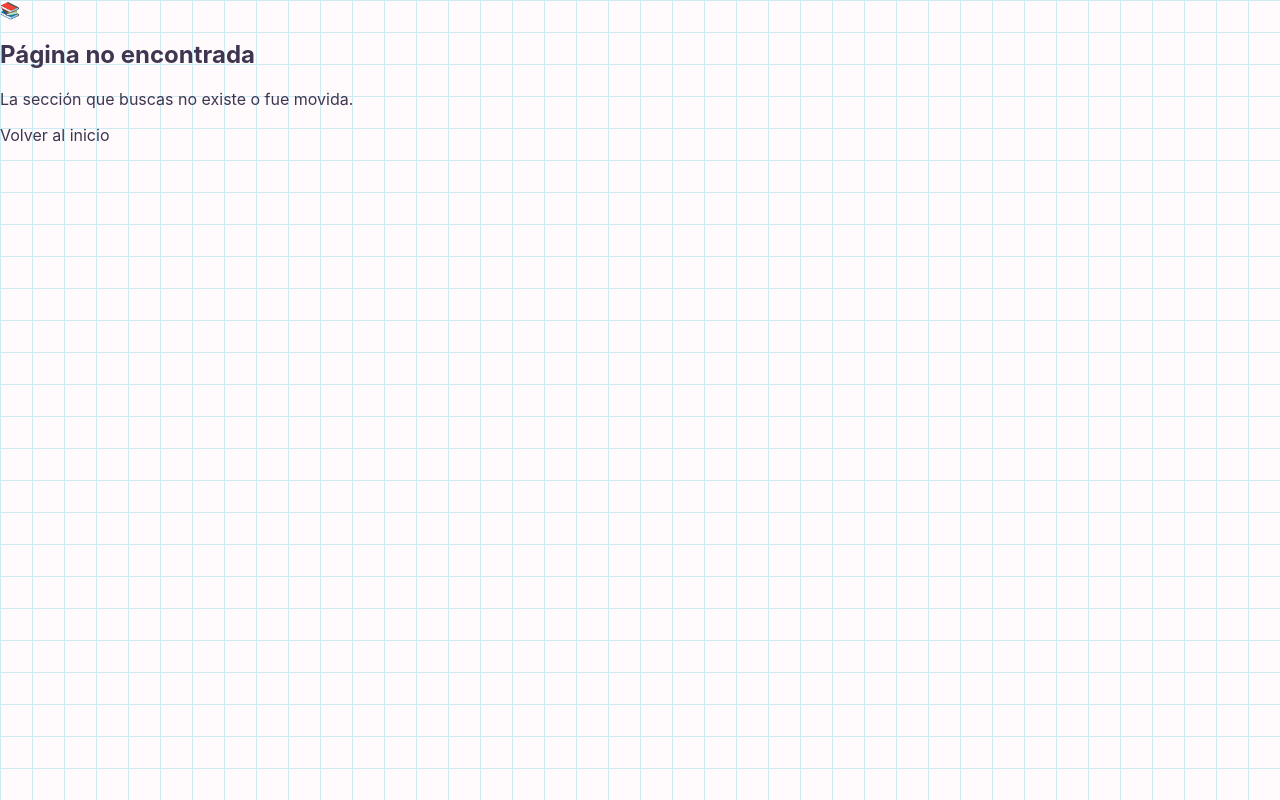
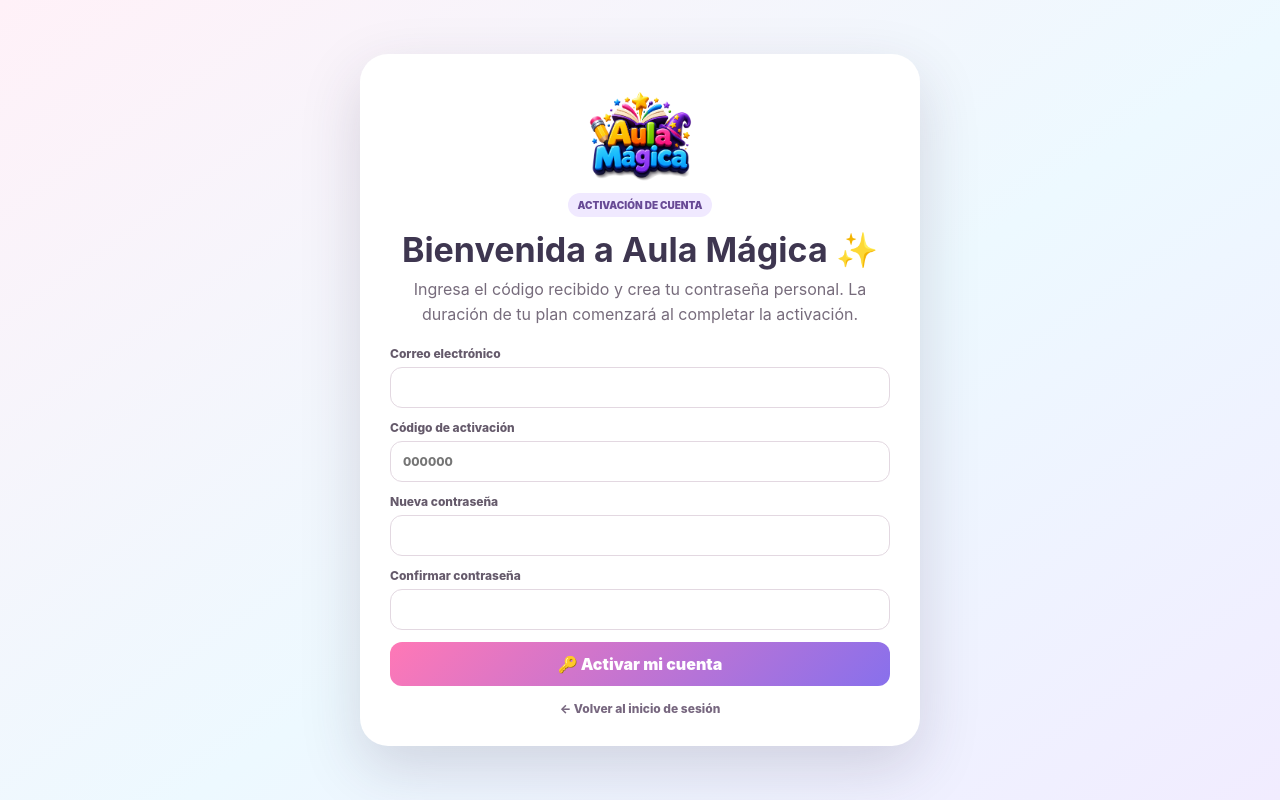
Before and after one commit to fernanda21velasquez1990-lgtm/aula-magica, a Next.js app: page /activar in a window 1280 px wide. Before the commit this address had no page. Built offline with nearby package versions, Linux system fonts and the light colour scheme.

Commit message:
Agregar activacion de cuentas version 10.2

```diff
--- /dev/null
+++ b/app/activar/page.tsx
@@ -0,0 +1,152 @@
+"use client";
+
+import { FormEvent, useState } from "react";
+import Link from "next/link";
+import { activarCuentaConCodigo } from "@/lib/apps-script-api";
+
+export default function ActivarCuentaPage() {
+  const [formulario, setFormulario] = useState({
+    correo: "",
+    codigo: "",
+    contrasena: "",
+    confirmar: "",
+  });
+  const [mensaje, setMensaje] = useState("");
+  const [procesando, setProcesando] = useState(false);
+  const [activada, setActivada] = useState(false);
+
+  async function activar(event: FormEvent) {
+    event.preventDefault();
+    setMensaje("");
+
+    if (formulario.contrasena !== formulario.confirmar) {
+      setMensaje("Las contraseñas no coinciden.");
+      return;
+    }
+
+    setProcesando(true);
+
+    try {
+      const resultado = await activarCuentaConCodigo({
+        correo: formulario.correo,
+        codigo: formulario.codigo,
+        contrasena: formulario.contrasena,
+      });
+
+      setActivada(true);
+      setMensaje(
+        `✅ Cuenta activada con el plan ${resultado.plan}. ` +
+          `Vence el ${resultado.fechaVencimiento}.`
+      );
+    } catch (error) {
+      setMensaje(
+        error instanceof Error
+          ? error.message
+          : "No se pudo activar la cuenta."
+      );
+    } finally {
+      setProcesando(false);
+    }
+  }
+
+  return (
+    <main className="activation-page">
+      <section className="activation-card">
+        <div className="activation-brand">
+          <img src="/brand/aula-magica-logo.png" alt="Aula Mágica" />
+          <span>ACTIVACIÓN DE CUENTA</span>
+          <h1>Bienvenida a Aula Mágica ✨</h1>
+          <p>
+            Ingresa el código recibido y crea tu contraseña personal.
+            La duración de tu plan comenzará al completar la activación.
+          </p>
+        </div>
+
+        {!activada ? (
+          <form onSubmit={activar}>
+            <label>
+              Correo electrónico
+              <input
+                required
+                type="email"
+                value={formulario.correo}
+                onChange={(event) =>
+                  setFormulario({
+                    ...formulario,
+                    correo: event.target.value,
+                  })
+                }
+              />
+            </label>
+
+            <label>
+              Código de activación
+              <input
+                required
+                inputMode="numeric"
+                maxLength={6}
+                placeholder="000000"
+                value={formulario.codigo}
+                onChange={(event) =>
+                  setFormulario({
+                    ...formulario,
+                    codigo: event.target.value.replace(/\D/g, ""),
+                  })
+                }
+              />
+            </label>
+
+            <label>
+              Nueva contraseña
+              <input
+                required
+                type="password"
+                minLength={6}
+                value={formulario.contrasena}
+                onChange={(event) =>
+                  setFormulario({
+                    ...formulario,
+                    contrasena: event.target.value,
+                  })
+                }
+              />
+            </label>
+
+            <label>
+              Confirmar contraseña
+              <input
+                required
+                type="password"
+                minLength={6}
+                value={formulario.confirmar}
+                onChange={(event) =>
+                  setFormulario({
+                    ...formulario,
+                    confirmar: event.target.value,
+                  })
+                }
+              />
+            </label>
+
+            {mensaje && <div className="activation-message">{mensaje}</div>}
+
+            <button disabled={procesando}>
+              {procesando ? "Activando..." : "🔑 Activar mi cuenta"}
+            </button>
+          </form>
+        ) : (
+          <div className="activation-success">
+            <span>✅</span>
+            <h2>Tu cuenta está lista</h2>
+            <p>{mensaje}</p>
+            <Link href="/">Entrar a Aula Mágica</Link>
+          </div>
+        )}
+
+        <Link className="activation-back" href="/">
+          ← Volver al inicio de sesión
+        </Link>
+      </section>
+    </main>
+  );
+}
--- a/app/globals.css
+++ b/app/globals.css
@@ -869,3 +869,16 @@ img{max-width:100%}
 [data-theme="dark"] .plan-limits-grid input{background:#1d1723!important;color:#f5eef7!important;border-color:#51405a!important}
 @media(max-width:1050px){.plan-limits-grid{grid-template-columns:repeat(2,1fr)}}
 @media(max-width:650px){.plan-limits-grid{grid-template-columns:1fr}}
+
+
+/* Aula Mágica v10.2 - activación y renovación */
+.activation-result{margin:13px 0;padding:15px;border-radius:15px;background:#e9faef;border:1px solid #bde9ce;text-align:center}
+.activation-result h3{margin:0 0 7px}.activation-result strong{display:block;font-size:34px;letter-spacing:.18em;color:#356b49}.activation-result p{margin:5px 0}.activation-result small{display:block;margin-top:8px;color:#5f7165}
+.payment-renew-check{display:flex!important;grid-column:1/-1;grid-template-columns:auto 1fr!important;align-items:center;gap:9px;padding:10px;border-radius:11px;background:#f4f0ff}.payment-renew-check input{width:18px!important;height:18px}
+.login-activation-link{display:block;margin-top:13px;text-align:center;color:#704c99;font-size:12px;font-weight:900;text-decoration:none}
+.activation-page{min-height:100vh;display:grid;place-items:center;padding:24px;background:linear-gradient(145deg,#fff1f8,#edf9ff 55%,#f1ecff)}
+.activation-card{width:min(560px,100%);padding:30px;border-radius:28px;background:#fff;box-shadow:0 22px 60px rgba(62,42,74,.17)}
+.activation-brand{text-align:center}.activation-brand img{width:150px;height:105px;object-fit:contain}.activation-brand>span{display:block;width:max-content;margin:0 auto;padding:6px 10px;border-radius:999px;background:#f0e9ff;color:#684a95;font-size:10px;font-weight:900}.activation-brand h1{margin:12px 0 7px;font-size:34px}.activation-brand p{margin:0 0 19px;color:#776c7c;line-height:1.55}
+.activation-card form{display:grid;gap:12px}.activation-card label{display:grid;gap:6px;color:#655a6b;font-size:12px;font-weight:850}.activation-card input{width:100%;padding:12px;border:1px solid #e3d8e1;border-radius:12px;background:#fff;color:#352f44;font:inherit}.activation-card form>button,.activation-success a{display:block;border:0;border-radius:12px;padding:12px;background:linear-gradient(135deg,#ff78b6,#8870ec);color:#fff;font-weight:900;text-align:center;text-decoration:none;cursor:pointer}.activation-message{padding:11px;border-radius:11px;background:#fff1c9;color:#705707;font-weight:750}.activation-success{text-align:center}.activation-success>span{font-size:60px}.activation-success h2{margin:7px 0}.activation-success p{color:#6f6374}.activation-back{display:block;margin-top:15px;text-align:center;color:#77677f;font-size:12px;font-weight:850;text-decoration:none}
+[data-theme="dark"] .activation-card{background:#261f2e;color:#f5eef7}.activation-card input{background:#fff}
+@media(max-width:560px){.activation-page{padding:12px}.activation-card{padding:21px}.activation-brand h1{font-size:29px}}
--- a/app/page.tsx
+++ b/app/page.tsx
@@ -1,6 +1,7 @@
 "use client";
 
 import { FormEvent, useState } from "react";
+import Link from "next/link";
 import { useRouter } from "next/navigation";
 import AppLogo from "@/components/AppLogo";
 import ThemeToggle from "@/components/ThemeToggle";
@@ -144,6 +145,9 @@ export default function LoginPage() {
                   ? "Crear mi espacio"
                   : "Entrar a Aula Mágica"}
             </button>
+            <Link className="login-activation-link" href="/activar">
+              🔑 Tengo un código de activación
+            </Link>
           </form>
 
           {mensaje && <p className="notice">{mensaje}</p>}
--- a/lib/apps-script-api.ts
+++ b/lib/apps-script-api.ts
@@ -909,7 +909,7 @@ export async function adminCambiarEstadoSuscripcion(token:string,datos:{idLicenc
 }
 export async function adminRegistrarPagoSuscripcion(token:string,datos:{
   idMaestra:string;idLicencia:string;idPlan:string;monto:number;moneda:string;metodo?:string;
-  referencia?:string;fechaPago?:string;notas?:string;
+  referencia?:string;fechaPago?:string;notas?:string;renovarLicencia?:boolean;
 }){
   return llamarAppsScript<{guardado:boolean;idPago:string}>({action:"adminRegistrarPagoSuscripcion",token,data:datos});
 }
@@ -929,3 +929,37 @@ export async function adminGuardarLimitesPlan(
     data: datos,
   });
 }
+
+
+export async function adminGenerarActivacionCuenta(
+  token: string,
+  datos: { idMaestra: string; idPlan: string }
+) {
+  return llamarAppsScript<{
+    idActivacion: string;
+    codigo: string;
+    correo: string;
+    nombre: string;
+    plan: string;
+    venceEnHoras: number;
+  }>({
+    action: "adminGenerarActivacionCuenta",
+    token,
+    data: datos,
+  });
+}
+
+export async function activarCuentaConCodigo(datos: {
+  correo: string;
+  codigo: string;
+  contrasena: string;
+}) {
+  return llamarAppsScript<{
+    activada: boolean;
+    plan: string;
+    fechaVencimiento: string;
+  }>({
+    action: "activarCuentaConCodigo",
+    data: datos,
+  });
+}
```
Also changed, not shown: app/dashboard/admin/suscripciones/page.tsx (+39 -8 lines), 1 other file (tests, documents, lock files or other folders).
